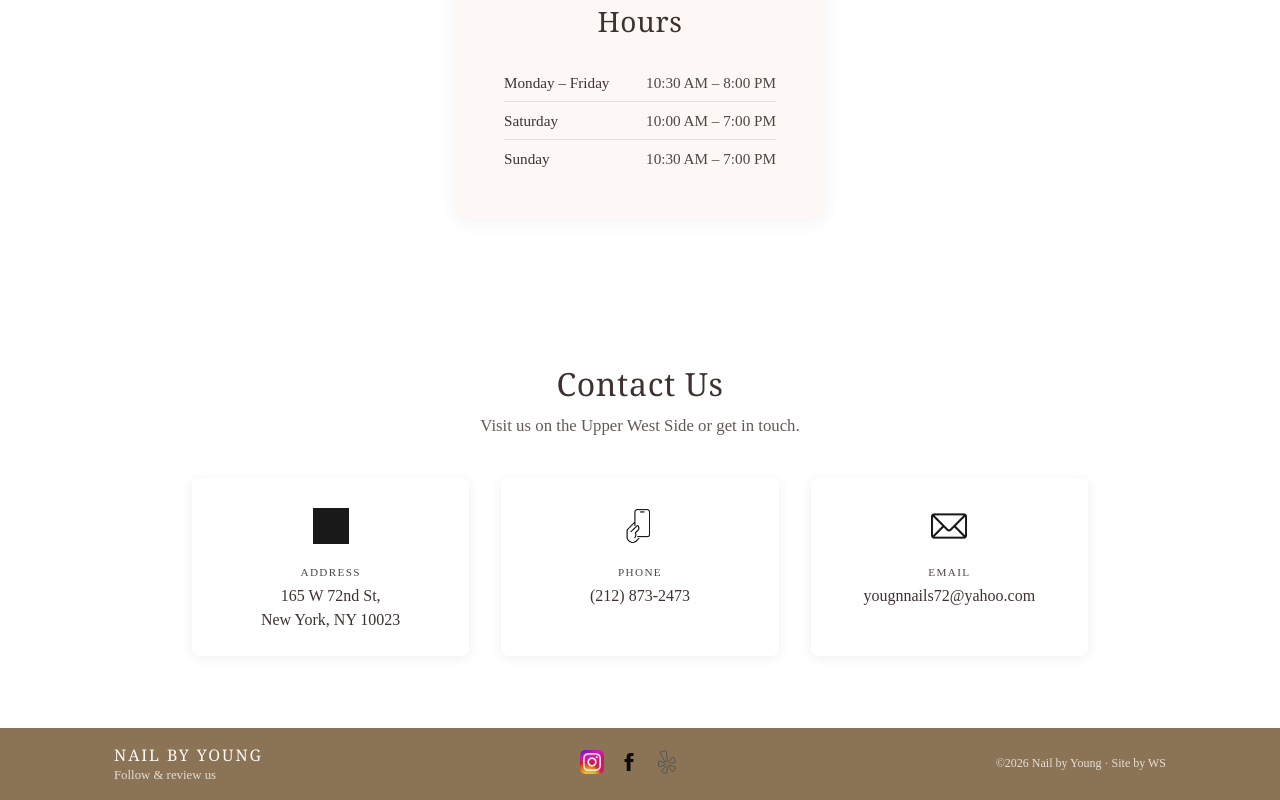
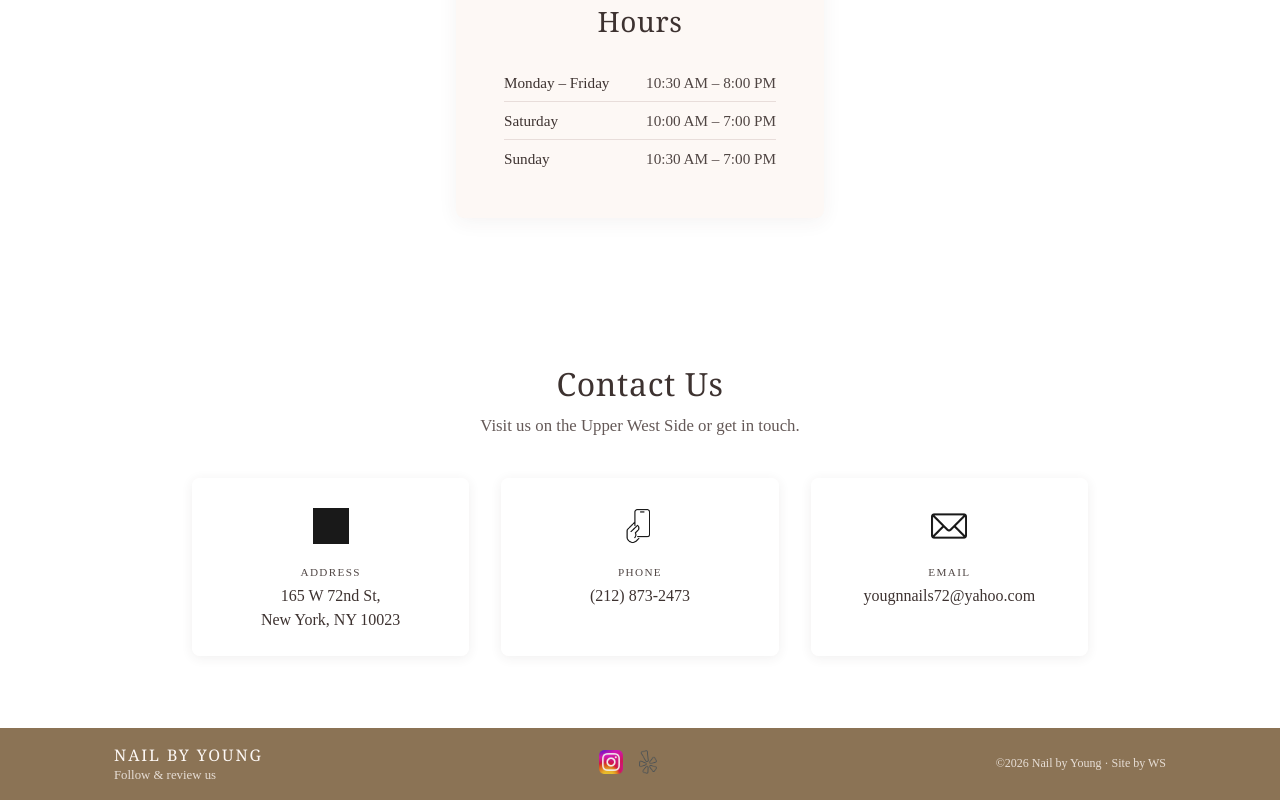
Before and after one commit to WilliamSeong/nail-deploy, a Vue app: page / in a window 1280 px wide. Shown: the part 2260-3060 px from the top of the page. Built offline with nearby package versions, Linux system fonts and the light colour scheme; grey boxes are pictures that could not be loaded.

Commit message:
Delete FB link

```diff
--- a/src/components/FooterBar.vue
+++ b/src/components/FooterBar.vue
@@ -12,9 +12,6 @@
             <div class="logos">
                 <a href="https://www.instagram.com/amy_nailbyyoung/" target="_blank" aria-label="Visit our Instagram">
                     <img class="logo" src="../assets/ig-logo.png" alt="Instagram logo">
-                </a>
-                <a href="https://www.facebook.com/profile.php?id=100066584501666" target="_blank" aria-label="Visit our Facebook">
-                    <img class="logo" src="../assets/fb-min.png" alt="Facebook logo">
                 </a>
                 <a href="https://www.yelp.com/biz/nail-by-young-new-york" target="_blank" aria-label="Read our Yelp reviews">
                     <img class="logo" src="../assets/yelp-min.png" alt="Yelp logo">
```
